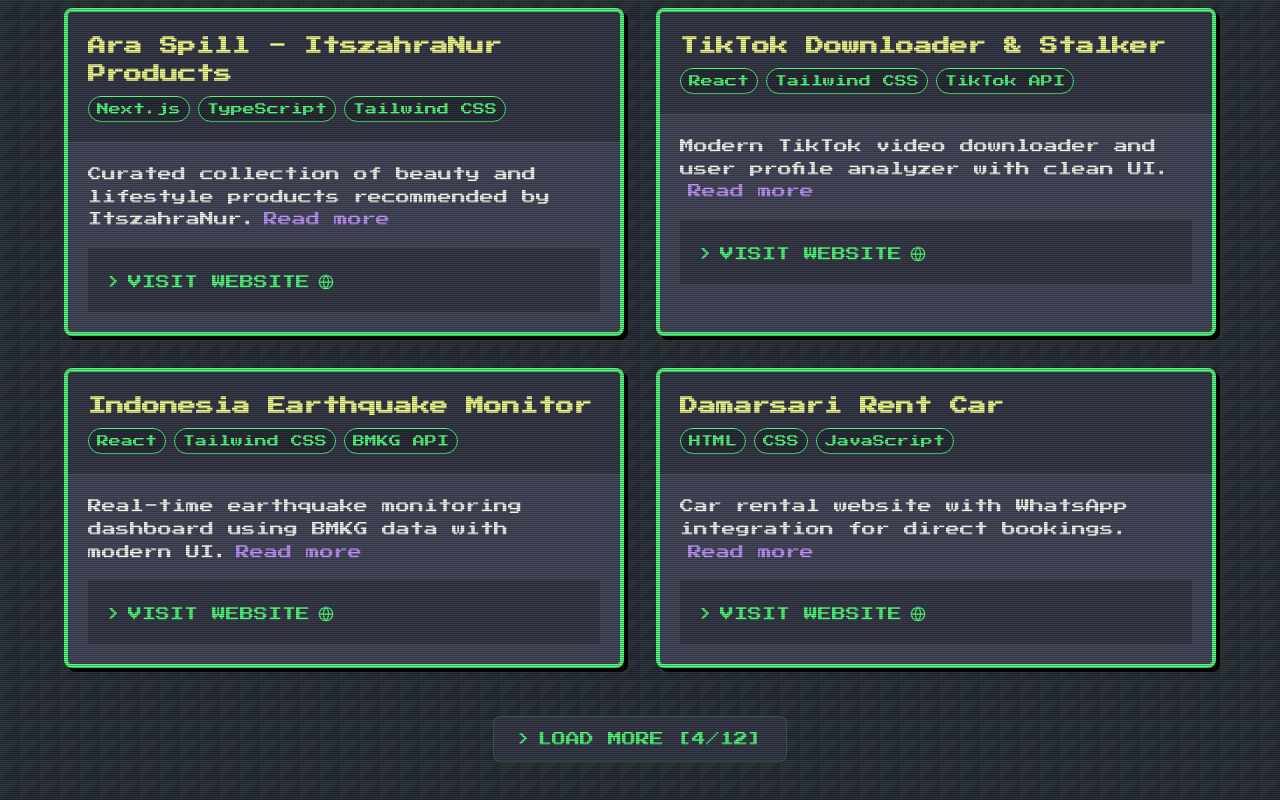
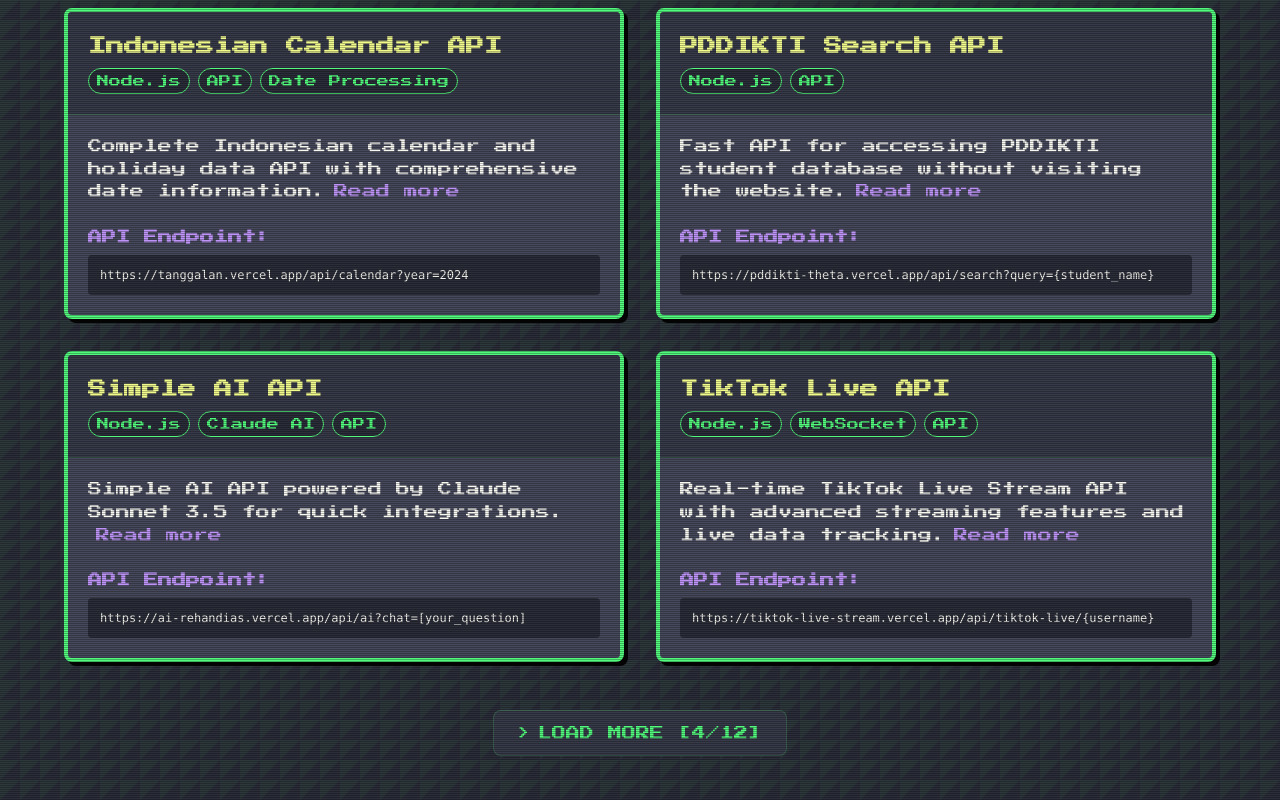
Before and after one commit to RehanDias/rehandias.github.io, a React (Vite) app: page / in a window 1280 px wide. Shown: the part 1421-2221 px from the top of the page. Built offline with nearby package versions, Linux system fonts and the light colour scheme.

Commit message:
update short filter

```diff
--- a/src/App.tsx
+++ b/src/App.tsx
@@ -159,9 +159,9 @@
 
     // Sort projects by type and quantity
     const sortedProjects = [
-        ...projects.filter((p) => p.type === "website"),
         ...projects.filter((p) => p.type === "api"),
         ...projects.filter((p) => p.type === "repo"),
+        ...projects.filter((p) => p.type === "website"),
     ];
 
     const toggleDescription = (index: number) => {
```
